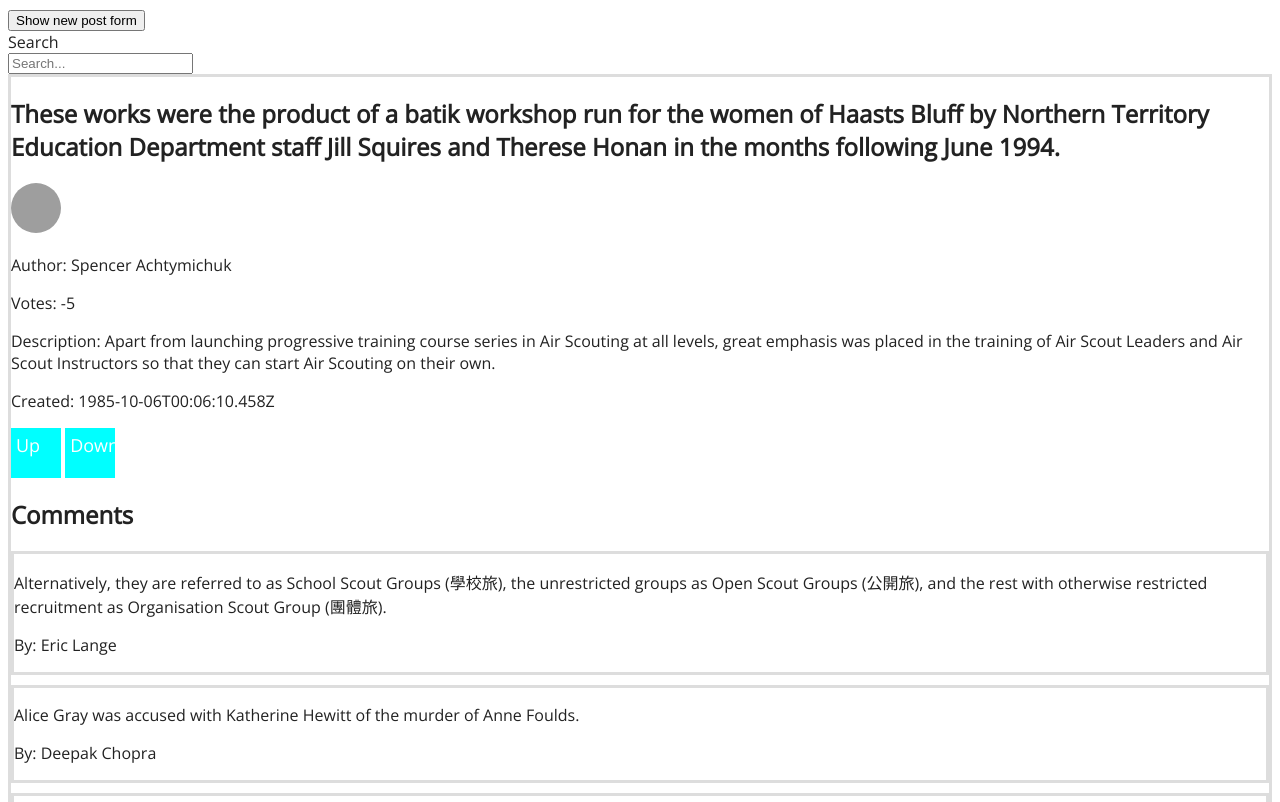
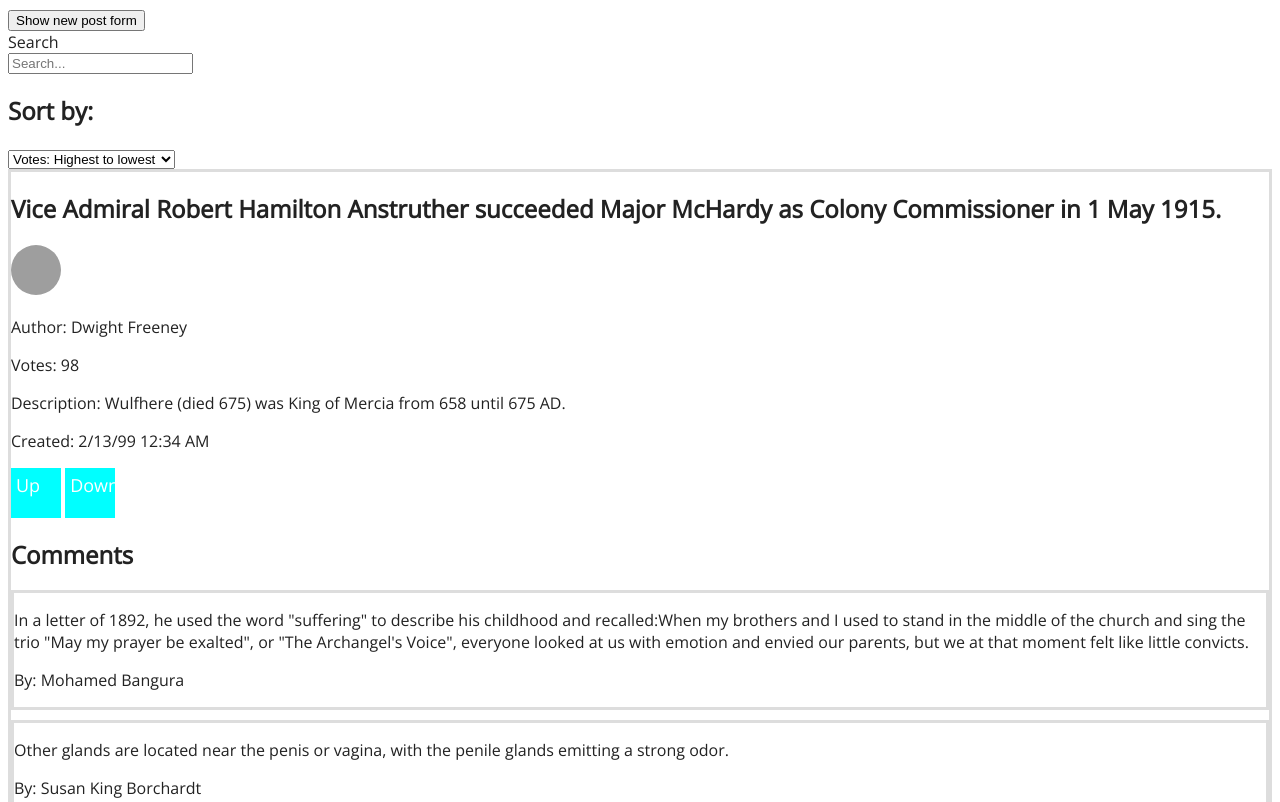
Before and after one commit to BillyZac/baby-reddit, a plain HTML site: page index.html in a window 1280 px wide. Shown: the top 802 px of the page. Drawn offline with nearby package versions, Linux system fonts and the light colour scheme; grey boxes are pictures that could not be loaded.

Commit message:
Site loads with posts sorted highest to lowest. User can select other orders: lowest to highest, date created.

```diff
--- a/index.html
+++ b/index.html
@@ -17,13 +17,19 @@
         <label for="search">Search</label>
         <input type="text"id="search" placeholder="Search..." ng-model="search">
       </div>
-      <div class="post" ng-repeat="post in posts | filter : search" >
+      <h2>Sort by:</h2>
+      <select ng-model="orderProp">
+        <option value="-votes">Votes: Highest to lowest</option>
+        <option value="votes">Votes: Lowest to highest</option>
+        <option value="date_created">Newest</option>
+      </select>
+      <div class="post" ng-repeat="post in posts | filter : search | orderBy : orderProp" >
         <h2>{{ post.title }}</h2>
         <img class="thumbnail" src="{{ post.image_url }}" alt="" />
         <p>Author: {{ post.author }}</p>
         <p>Votes: {{ post.votes }}</p>
         <p>Description: {{ post.description }}</p>
-        <p>Created: {{ post.date_created }}</p>
+        <p>Created: {{ post.date_created | date : 'short' }}</p>
         <div class=votes>
           <span
             class="vote vote-up"
--- a/js/app.js
+++ b/js/app.js
@@ -1,6 +1,7 @@
 var app = angular.module('app', []);
 
 app.controller('PostsController', function($scope, $http) {
+  $scope.orderProp = '-votes' // Most votes go to the top of the list.
   $http({
     method: 'GET',
     url: './data/postsData.json'
```
Also changed, not shown: project-requirements.md (+4 -4 lines).
